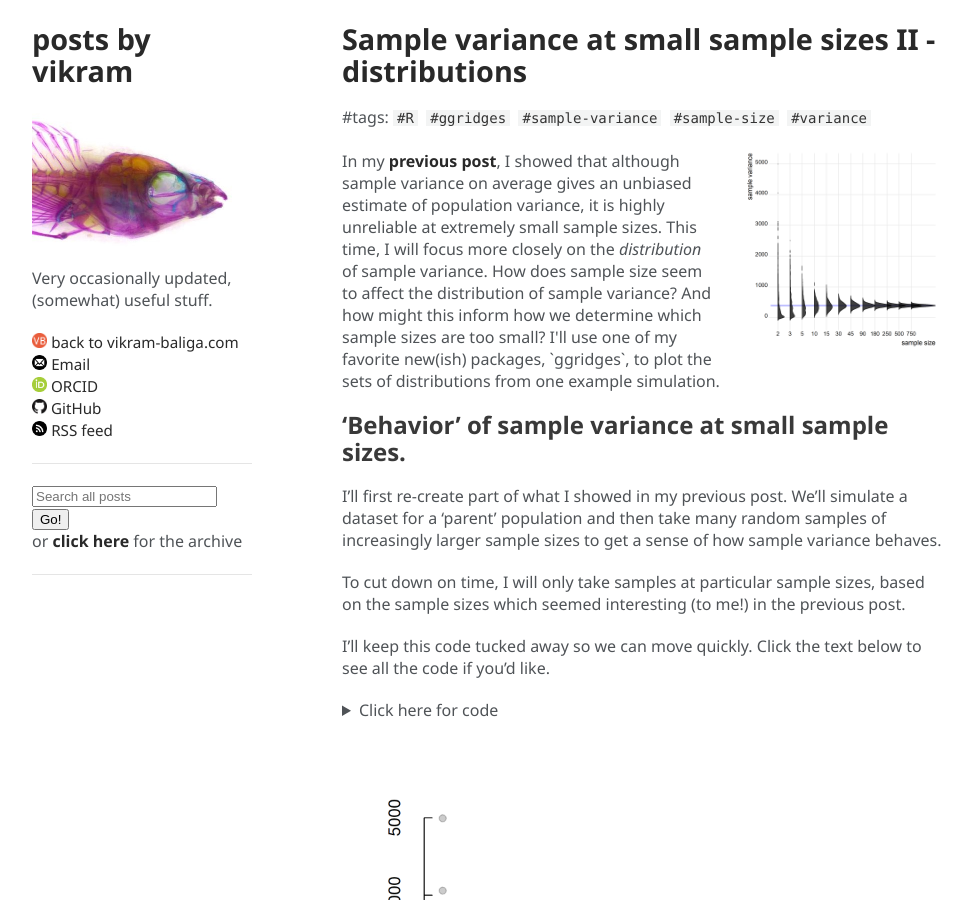
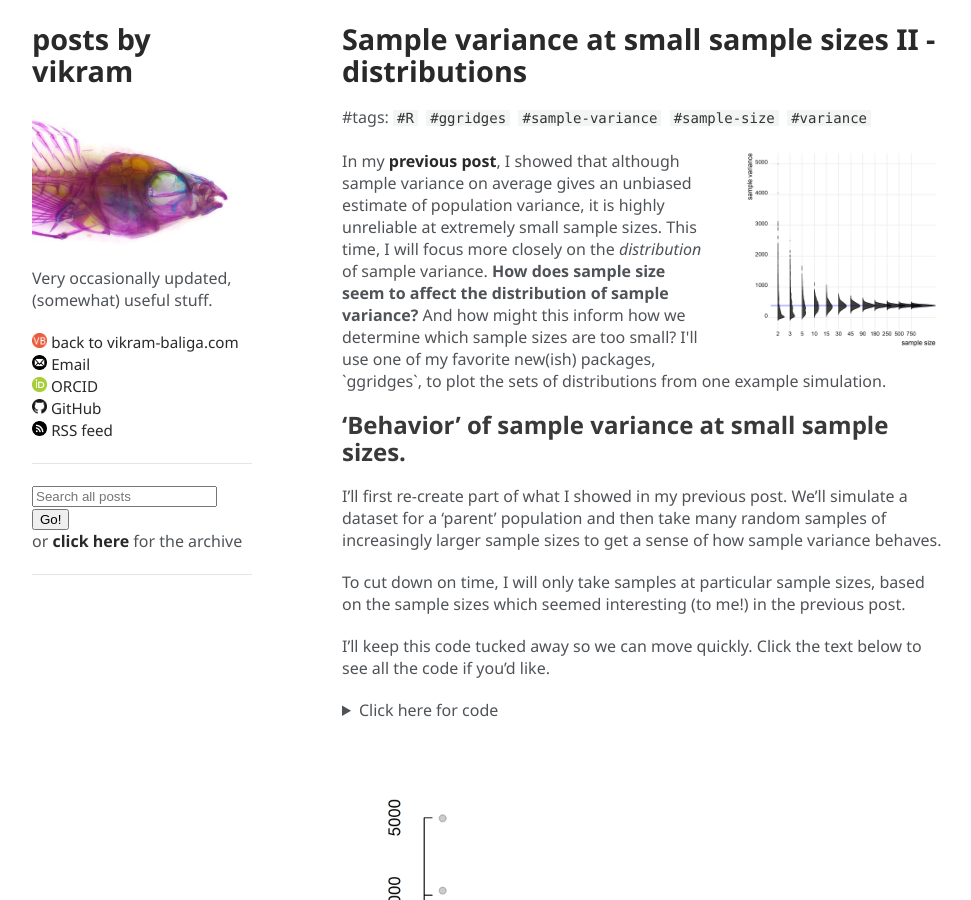
Before and after one commit to vbaliga/vbaliga.github.io, a Jekyll site: the page built from _posts/2019-05-12-sample-variance-distributions-ggridges.md, in a window 1280 px wide and 900 px high. Shown: the whole window, without its empty margins (153-1124 px from the left). Built offline with Jekyll 4.4.1, drawn with Linux system fonts in a browser that asks for light colours; a script that is not in the unit is left out.

Commit message:
Update 2019-05-12-sample-variance-distributions-ggridges.md

```diff
--- a/_posts/2019-05-12-sample-variance-distributions-ggridges.md
+++ b/_posts/2019-05-12-sample-variance-distributions-ggridges.md
@@ -8,7 +8,7 @@ title: Sample variance at small sample sizes II - distributions
 <img src="https://github.com/vbaliga/vbaliga.github.io/raw/master/images/2019-05-12/sample_variance_distributions_ggridges.png" alt="sample variance ggridges" style="float:right;width:200px;height:200px;margin-left:30px;">
 In my <b><a href="https://vbaliga.github.io/dangers-sample-variance-small-sample-size/">previous post</a></b>, I showed that although sample variance on average gives an unbiased estimate of population variance, it is highly unreliable at extremely small sample sizes.
 
-This time, I will focus more closely on the <i>distribution</i> of sample variance. How does sample size seem to affect the distribution of sample variance? And how might this inform how we determine which sample sizes are too small? I'll use one of my favorite new(ish) packages, `ggridges`, to plot the sets of distributions from one example simulation.
+This time, I will focus more closely on the <i>distribution</i> of sample variance. <b>How does sample size seem to affect the distribution of sample variance?</b> And how might this inform how we determine which sample sizes are too small? I'll use one of my favorite new(ish) packages, `ggridges`, to plot the sets of distributions from one example simulation.
 
 </p>
 <!---more--->
```
